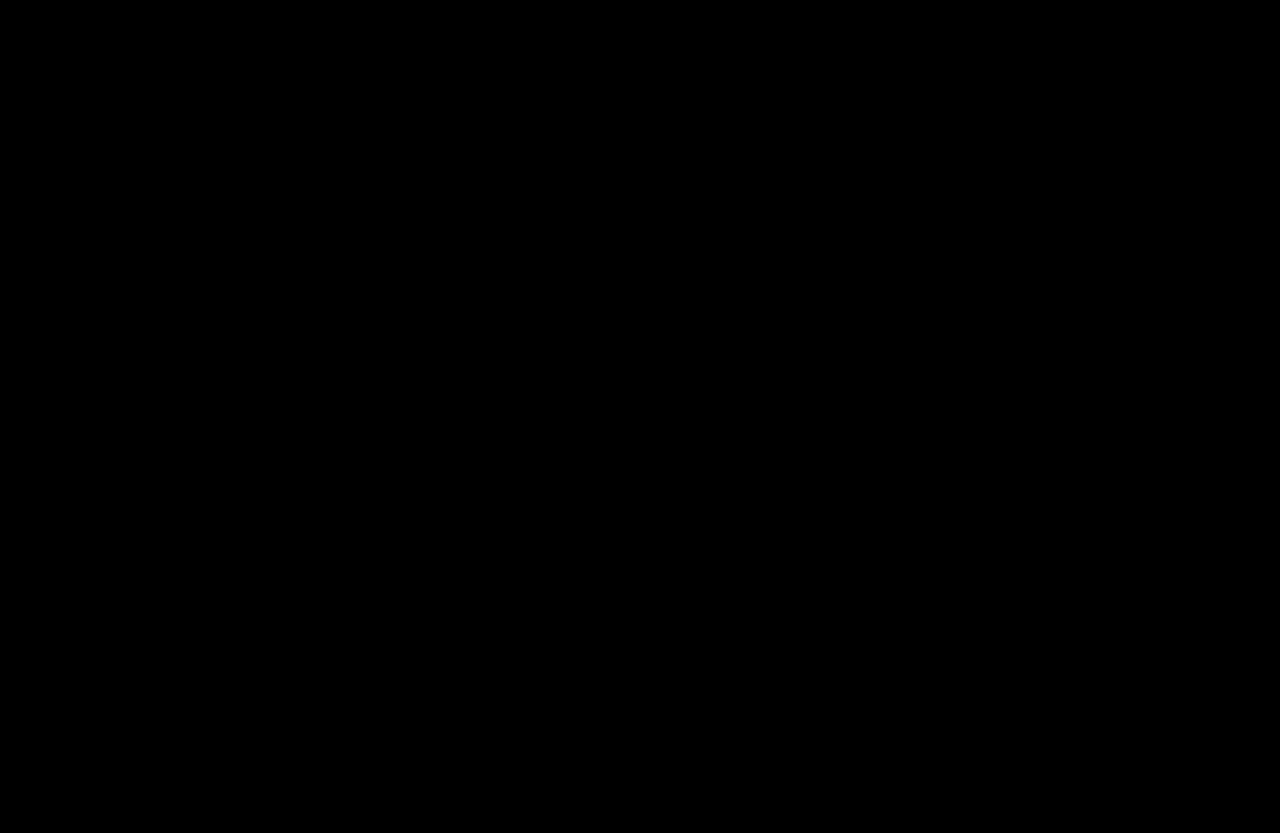
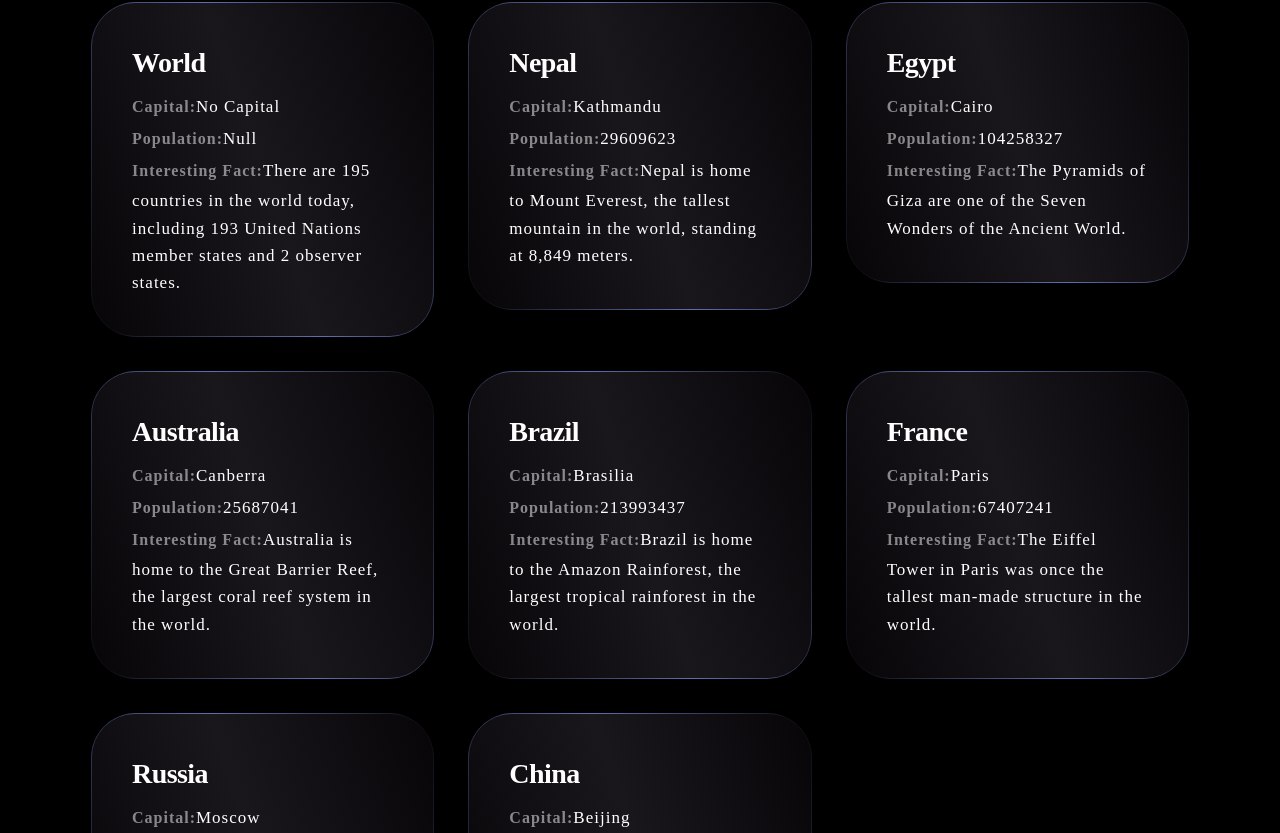
Before and after one commit to Shisir-Karki/react-world-atlas, a React (Vite) app: page / in a window 1280 px wide. Shown: the part 867-1700 px from the top of the page. Before the commit the page ends 800 px from the top, so only its background shows below. Built offline with nearby package versions, Linux system fonts and the light colour scheme.

Commit message:
Create About section

```diff
--- /dev/null
+++ b/src/Components/UI/HeroSection.jsx
@@ -0,0 +1,28 @@
+import { FaLongArrowAltRight } from "react-icons/fa";
+
+export const HeroSection = () => {
+  return (
+    <main className="hero-section main">
+      <div className="container grid grid-two-cols">
+        <div className="hero-content">
+          <h1 className="heading-xl">
+            Explore the World, One Country at a Time.
+          </h1>
+          <p className="paragraph">
+            Discover the history, culture, and beauty of every nation. Sort, search, and filter through countries to find the details you need.
+          </p>
+          <button className="btn btn-darken btn-inline bg-white-box">
+            Start Exploring <FaLongArrowAltRight />
+          </button>
+        </div>
+        <div className="hero-image">
+          <img
+            src="/images/world.png"
+            alt="world beauty"
+            className="banner-image"
+          />
+        </div>
+      </div>
+    </main>
+  );
+};
--- /dev/null
+++ b/src/api/countryData.json
@@ -0,0 +1,58 @@
+[
+  {
+    "id": 1,
+    "countryName": "World",
+    "capital": "No Capital",
+    "population": "Null",
+    "interestingFact": "There are 195 countries in the world today, including 193 United Nations member states and 2 observer states."
+  },
+  {
+    "id": 2,
+    "countryName": "Nepal",
+    "capital": "Kathmandu",
+    "population": 29609623,
+    "interestingFact": "Nepal is home to Mount Everest, the tallest mountain in the world, standing at 8,849 meters."
+  },
+  {
+    "id": 3,
+    "countryName": "Egypt",
+    "capital": "Cairo",
+    "population": 104258327,
+    "interestingFact": "The Pyramids of Giza are one of the Seven Wonders of the Ancient World."
+  },
+  {
+    "id": 4,
+    "countryName": "Australia",
+    "capital": "Canberra",
+    "population": 25687041,
+    "interestingFact": "Australia is home to the Great Barrier Reef, the largest coral reef system in the world."
+  },
+  {
+    "id": 5,
+    "countryName": "Brazil",
+    "capital": "Brasilia",
+    "population": 213993437,
+    "interestingFact": "Brazil is home to the Amazon Rainforest, the largest tropical rainforest in the world."
+  },
+  {
+    "id": 6,
+    "countryName": "France",
+    "capital": "Paris",
+    "population": 67407241,
+    "interestingFact": "The Eiffel Tower in Paris was once the tallest man-made structure in the world."
+  },
+  {
+    "id": 7,
+    "countryName": "Russia",
+    "capital": "Moscow",
+    "population": 1324216107,
+    "interestingFact": "Russia is the largest country in the world by area, covering more than 17 million square kilometers."
+  },
+  {
+    "id": 8,
+    "countryName": "China",
+    "capital": "Beijing",
+    "population": 1444216107,
+    "interestingFact": "The Great Wall of China is visible from space on rare occasions."
+  }
+]
--- a/src/pages/About.jsx
+++ b/src/pages/About.jsx
@@ -1,5 +1,39 @@
+import countryDetails from '../api/countryData.json';
+
 export const About = () => {
   return (
-    <h1>About Page</h1>
+    <section className="section-about container">
+      <h2 className="container-title">
+        Here are the Interesting Facts
+        <br />
+        we're proud of
+      </h2>
+
+      <div className="gradient-cards">
+        {countryDetails.map((country) => {
+          return (
+            <div className="card" key={country.id}>
+              <div className="container-card bg-blue-box">
+                <p className="card-title">
+                  {country.countryName}
+                </p>
+                <p>
+                  <span className="card-description">Capital:</span>
+                  {country.capital}
+                </p>
+                <p>
+                  <span className="card-description">Population:</span>
+                  {country.population}
+                </p>
+                <p>
+                  <span className="card-description">Interesting Fact:</span>
+                  {country.interestingFact}
+                </p>
+              </div>
+            </div>
+          );
+        })}
+      </div>
+    </section>
   );
 };
--- a/src/pages/Home.jsx
+++ b/src/pages/Home.jsx
@@ -1,28 +1,12 @@
-import { FaLongArrowAltRight } from "react-icons/fa";
+import { HeroSection } from "../Components/UI/HeroSection";
+import { About } from "./About";
+
 
 export const Home = () => {
   return (
-    <main className="hero-section main">
-      <div className="container grid grid-two-cols">
-        <div className="hero-content">
-          <h1 className="heading-xl">
-            Explore the World, One Country at a Time.
-          </h1>
-          <p className="paragraph">
-            Discover the history, culture, and beauty of every nation. Sort, search, and filter through countries to find the details you need.
-          </p>
-          <button className="btn btn-darken btn-inline bg-white-box">
-            Start Exploring <FaLongArrowAltRight />
-          </button>
-        </div>
-        <div className="hero-image">
-          <img
-            src="/images/world.png"
-            alt="world beauty"
-            className="banner-image"
-          />
-        </div>
-      </div>
-    </main>
+    <>
+      <HeroSection />
+      <About />
+    </>
   );
 };
```
